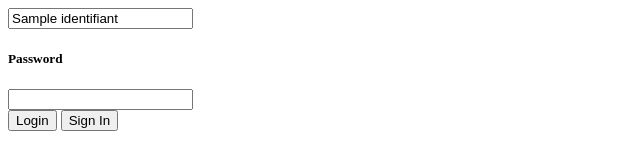
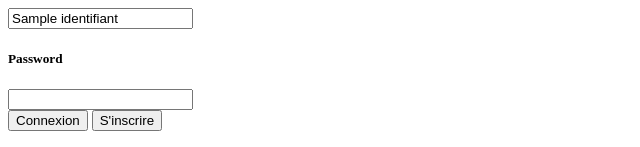
Before and after one commit to omarbenzi/pw-2, a PHP site: the page made by vues/vUserConnexion.php in a window 1280 px wide; the page is wider, and only the part inside the window is pictured. Shown: the part 3383-3530 px from the top of that part, without its empty margins (0-640 px from the left). Run offline with PHP 8.4, Linux system fonts and the light colour scheme; the template is opened without the code that fills it: most values are stand-ins (such as "Sample title", 1, 10 or a date in 2020).

Commit message:
form pour aller page inscription

```diff
--- a/controleurs/ControleurUser.class.php
+++ b/controleurs/ControleurUser.class.php
@@ -61,7 +61,7 @@ class ControleurUser extends Controleur
                     ), 'gabaritAdmin');
                }
           } else {
-               $vue = new Vue("U                                                               serConnexion", array(
+               $vue = new Vue("UserConnexion", array(
                     '' => null,
                ), 'gabarit');
           }
--- a/vues/gabarit.php
+++ b/vues/gabarit.php
@@ -28,7 +28,7 @@
                 <ul class="srt-menu">
                     <li id="home"><a href="annonce" class="homeIcon">Home</a></li>
                     <li><a href="#">Messages</a></li>
-                    <li> <?= (isset($_SESSION['identifiant'])) ? '<a href="user?item=administrateur&action=deconnecter">Déconnexion</a>' : '<a href="user?item=user&action=connexion">Connexion</a>'   ?>
+                    <li> <?= (isset($_SESSION['identifiant'])) ? '<a href="user?item=user&action=deconnecter">Déconnexion</a>' : '<a href="user?item=user&action=connexion">Connexion</a>'   ?>
 
                     </li>
                     <li><a href="#">favoris</a></li>
--- a/vues/vUserConnexion.php
+++ b/vues/vUserConnexion.php
@@ -31,12 +31,15 @@
                         <input type="password" class="input" <?= (isset($admin['mdp'])) ? $admin['mdp'] : null ?>>
                     </div>
                 </div>
-                <input type="submit" class="btn" value="Login">
-                <input type="submit" class="btn" value="Sign In">
+                <input type="submit" class="btn" value="Connexion">
+                <input type="button" class="btn inscription" value="S'inscrire">
             </form>
         </div>
     </div>
+
+    <form id="myForm" action="<?php echo "http://" . $_SERVER['SERVER_NAME'] ?>/pw2/pw-2/annonce?action=ajouter&item=user" method="get"></form>
     <script type="text/javascript" src="js/main.js"></script>
+
 </body>
 
 
```
Also changed, not shown: interfaceDeveloppment/js/main.js (+11 -3 lines).
